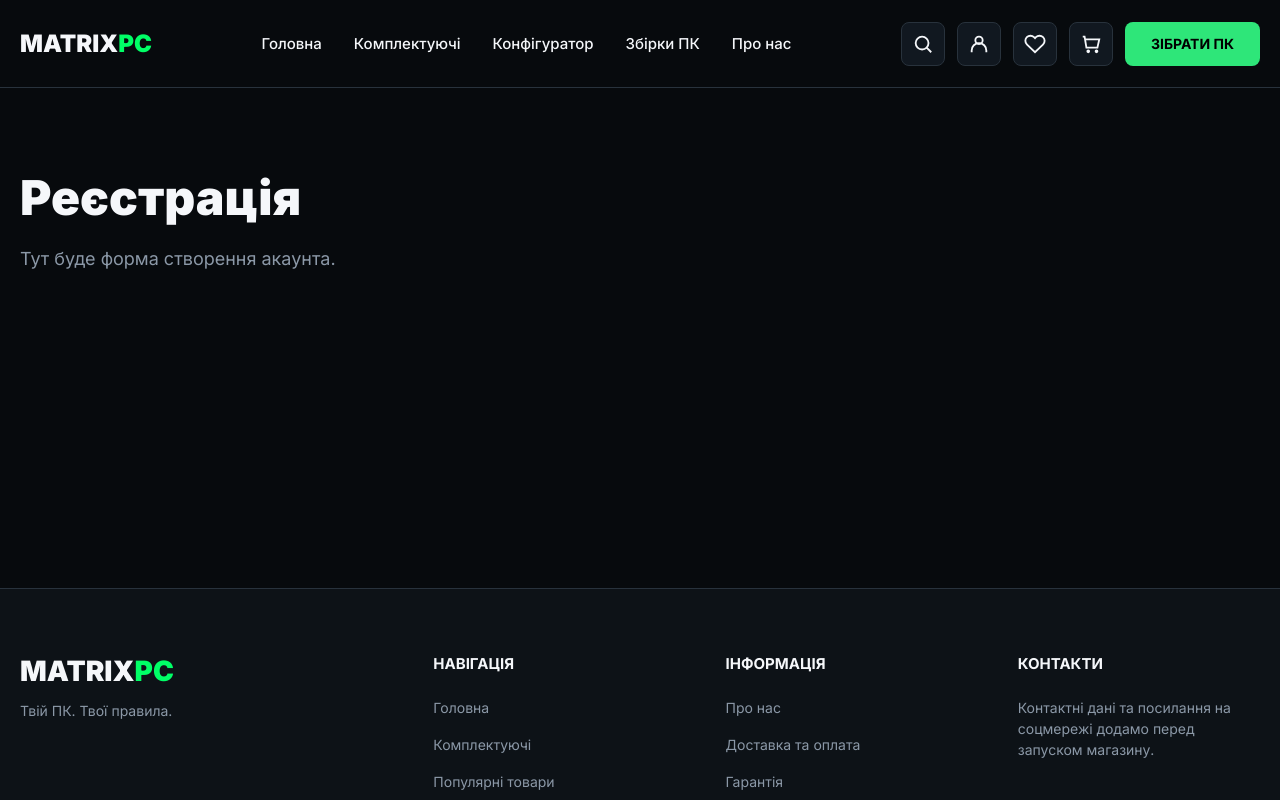
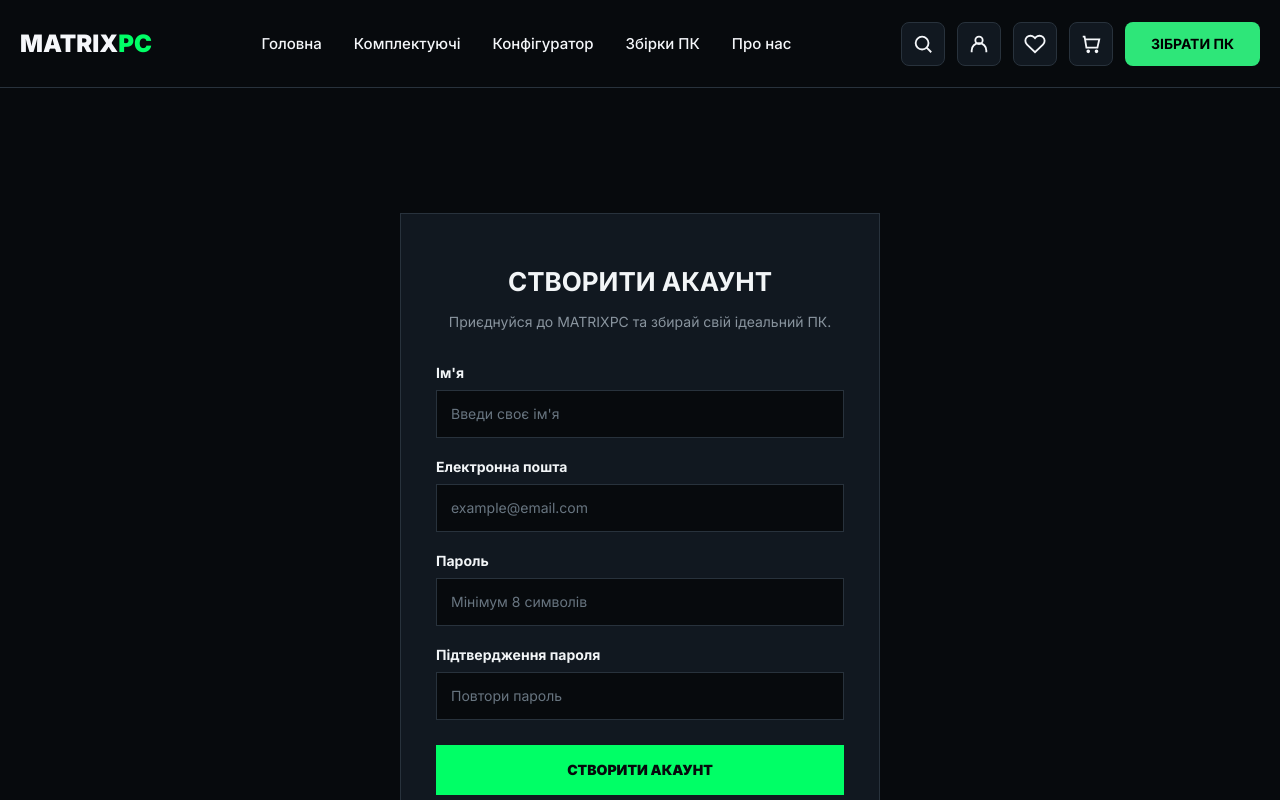
Before and after one commit to FL0PP1K/MatrixPC_FrontEnd, a React (Vite) app: page /register in a window 1280 px wide. Shown: the top 800 px of the page. Built offline with nearby package versions, Linux system fonts and the light colour scheme.

Commit message:
feat: add registration form UI

```diff
--- /dev/null
+++ b/src/pages/RegisterPage.css
@@ -0,0 +1,110 @@
+.auth-page {
+    min-height: 75vh;
+    padding: 125px 20px 80px;
+    display: flex;
+    justify-content: center;
+    align-items: flex-start;
+    color: #f2f5f7;
+}
+.auth-card {
+    width: 100%;
+    max-width: 480px;
+    padding: 35px;
+    background: #111820;
+    border: 1px solid #28323c;
+}
+.auth-heading {
+    text-align: center;
+    margin-bottom: 30px;
+}
+    .auth-heading h1 {
+        font-size: 26px;
+        margin-bottom: 12px;
+    }
+    .auth-heading p {
+        color: #89949e;
+        font-size: 14px;
+        line-height: 1.6;
+    }
+.auth-form {
+    display: flex;
+    flex-direction: column;
+    gap: 20px;
+}
+.auth-field {
+    display: flex;
+    flex-direction: column;
+    gap: 9px;
+}
+    .auth-field label {
+        font-size: 14px;
+        font-weight: 600;
+    }
+    .auth-field input {
+        width: 100%;
+        height: 48px;
+        padding: 0 14px;
+        background: #070a0d;
+        border: 1px solid #28323c;
+        outline: none;
+        color: #f2f5f7;
+        font-size: 14px;
+        transition: border-color 0.2s;
+    }
+        .auth-field input:focus {
+            border-color: #00ff66;
+        }
+        .auth-field input::placeholder {
+            color: #687580;
+        }
+.auth-submit {
+    width: 100%;
+    min-height: 50px;
+    margin-top: 5px;
+    background: #00ff66;
+    border: none;
+    color: #070a0d;
+    font-size: 14px;
+    font-weight: 800;
+    cursor: pointer;
+    transition: background 0.2s;
+}
+    .auth-submit:hover {
+        background: #2ee679;
+    }
+.auth-error {
+    color: #ff6464;
+    font-size: 13px;
+}
+.auth-notice {
+    color: #00ff66;
+    font-size: 13px;
+    line-height: 1.5;
+}
+.auth-footer {
+    display: flex;
+    justify-content: center;
+    align-items: center;
+    flex-wrap: wrap;
+    gap: 7px;
+    margin-top: 25px;
+    font-size: 14px;
+}
+    .auth-footer p {
+        color: #89949e;
+    }
+    .auth-footer a {
+        color: #00ff66;
+        text-decoration: none;
+    }
+        .auth-footer a:hover {
+            text-decoration: underline;
+        }
+@media (max-width: 500px) {
+    .auth-card {
+        padding: 25px 18px;
+    }
+    .auth-heading h1 {
+        font-size: 22px;
+    }
+}
--- a/src/pages/RegisterPage.jsx
+++ b/src/pages/RegisterPage.jsx
@@ -1,8 +1,142 @@
+import { useState } from 'react';
+import { Link } from 'react-router-dom';
+
+import './RegisterPage.css';
+
 export default function RegisterPage() {
+  const [formData, setFormData] = useState({
+    name: '',
+    email: '',
+    password: '',
+    confirmPassword: '',
+  });
+
+  const [error, setError] = useState('');
+  const [notice, setNotice] = useState('');
+
+  const handleChange = (event) => {
+    const { name, value } = event.target;
+
+    setFormData((current) => ({
+      ...current,
+      [name]: value,
+    }));
+
+    setError('');
+    setNotice('');
+  };
+
+  const handleSubmit = (event) => {
+    event.preventDefault();
+
+    if (formData.password.length < 8) {
+      setError('Пароль повинен містити щонайменше 8 символів.');
+      return;
+    }
+
+    if (formData.password !== formData.confirmPassword) {
+      setError('Паролі не збігаються.');
+      return;
+    }
+
+    setError('');
+    setNotice(
+      'Форма заповнена правильно. Наступний крок — підключення сервера.'
+    );
+  };
+
   return (
-    <main className="page-content">
-      <h1>Реєстрація</h1>
-      <p>Тут буде форма створення акаунта.</p>
+    <main className="auth-page">
+      <div className="auth-card">
+        <div className="auth-heading">
+          <h1>СТВОРИТИ АКАУНТ</h1>
+          <p>
+            Приєднуйся до MATRIXPC та збирай свій ідеальний ПК.
+          </p>
+        </div>
+
+        <form className="auth-form" onSubmit={handleSubmit}>
+          <div className="auth-field">
+            <label htmlFor="register-name">Ім'я</label>
+            <input
+              id="register-name"
+              type="text"
+              name="name"
+              placeholder="Введи своє ім'я"
+              value={formData.name}
+              onChange={handleChange}
+              autoComplete="name"
+              required
+            />
+          </div>
+
+          <div className="auth-field">
+            <label htmlFor="register-email">Електронна пошта</label>
+            <input
+              id="register-email"
+              type="email"
+              name="email"
+              placeholder="example@email.com"
+              value={formData.email}
+              onChange={handleChange}
+              autoComplete="email"
+              required
+            />
+          </div>
+
+          <div className="auth-field">
+            <label htmlFor="register-password">Пароль</label>
+            <input
+              id="register-password"
+              type="password"
+              name="password"
+              placeholder="Мінімум 8 символів"
+              value={formData.password}
+              onChange={handleChange}
+              autoComplete="new-password"
+              minLength={8}
+              required
+            />
+          </div>
+
+          <div className="auth-field">
+            <label htmlFor="register-confirm-password">
+              Підтвердження пароля
+            </label>
+            <input
+              id="register-confirm-password"
+              type="password"
+              name="confirmPassword"
+              placeholder="Повтори пароль"
+              value={formData.confirmPassword}
+              onChange={handleChange}
+              autoComplete="new-password"
+              required
+            />
+          </div>
+
+          {error && (
+            <p className="auth-error" role="alert">
+              {error}
+            </p>
+          )}
+
+          {notice && (
+            <p className="auth-notice" role="status">
+              {notice}
+            </p>
+          )}
+
+          <button type="submit" className="auth-submit">
+            СТВОРИТИ АКАУНТ
+          </button>
+        </form>
+
+        <div className="auth-footer">
+          <p>Вже маєш акаунт?</p>
+          <Link to="/login">Увійти</Link>
+        </div>
+      </div>
     </main>
   );
 }
```
